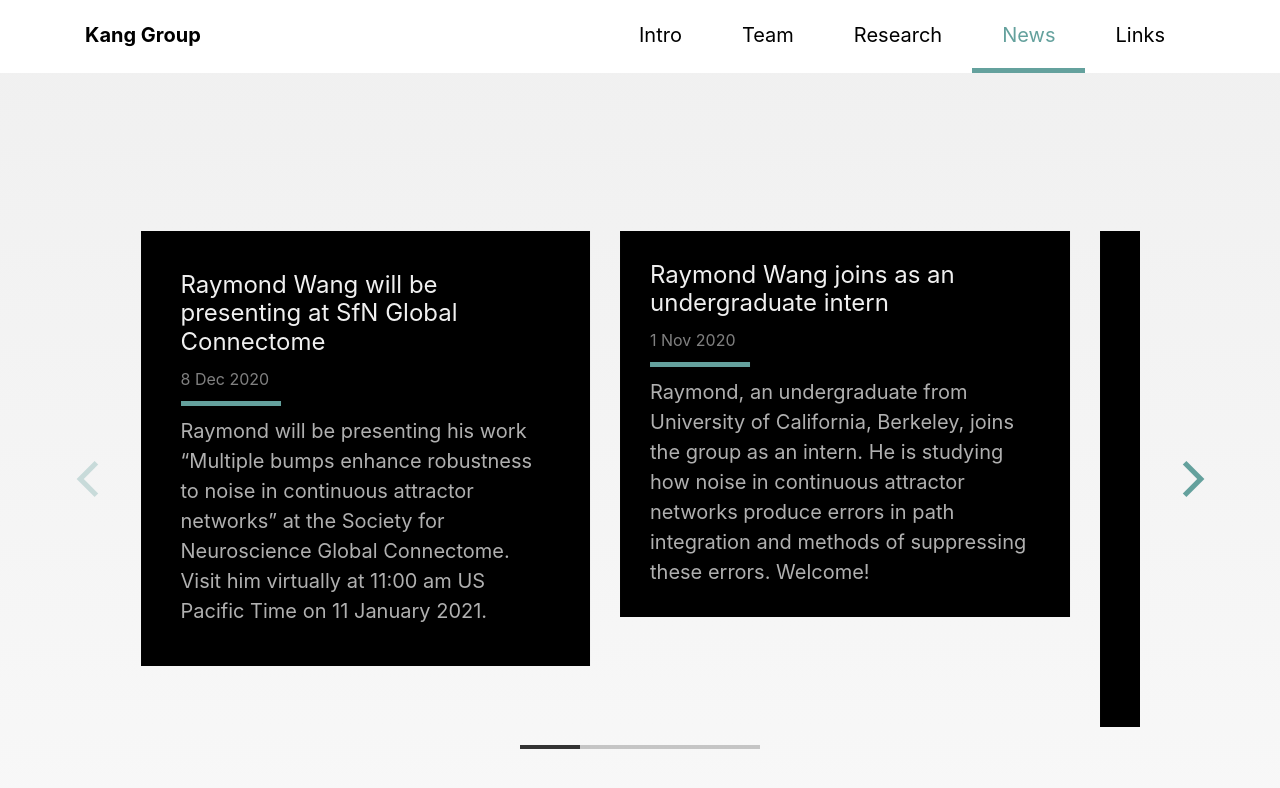
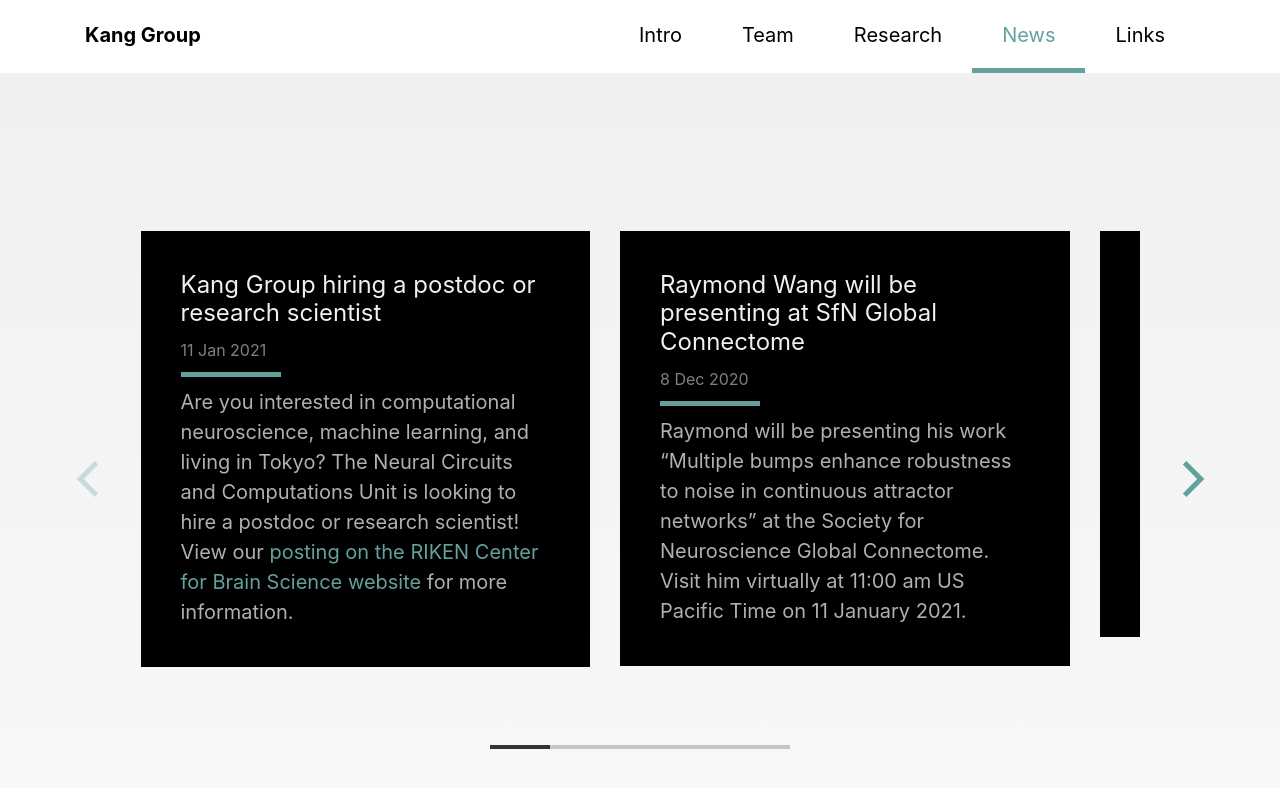
Before and after one commit to louiskang/group.github.io, a Jekyll site: the page built from index.html, in a window 1280 px wide and 900 px high, scrolled down 4659 px. Shown: the top 788 px of the window. Built offline with Jekyll 4.4.1, drawn with Linux system fonts in a browser that asks for light colours; some web fonts are replaced; some of the changed text lies outside the part shown.

Commit message:
Added job posting

```diff
--- a/_includes/links.html
+++ b/_includes/links.html
@@ -3,34 +3,38 @@
   <div class="container">
     <img class="img-fluid" src="/media/bg-brain-bottom.svg" alt="" />
 
-    <div class="row row-cols-1 row-cols-md-3 py-5 py-md-7">
+    <div class="row row-cols-1 row-cols-md-3 py-5 py-md-6">
       <div class="col-8 col-md-4 mx-auto mb-3 mb-md-0">
         <div class="card py-3 h-100">
-          <div class="card-body text-center">
-            <p>Visit our code and data repository</p>
-            <a class="btn btn-outline-primary" href="https://drive.google.com/drive/folders/1TF9FIyp5DXVFqlpFIC_PlJckuJgUu9mK?usp=sharing"><i class="material-icons">link</i></a>
+          <div class="card-body text-center d-flex flex-column">
+            <p class="mb-auto">Access our code and data repository</p>
+            <div class="container mt-3">
+              <a class="btn btn-outline-primary" href="https://drive.google.com/drive/folders/1TF9FIyp5DXVFqlpFIC_PlJckuJgUu9mK?usp=sharing"><i class="material-icons">folder</i></a>
+            </div>
           </div>
         </div>
       </div>
       <div class="col-8 col-md-4 mx-auto mb-3 mb-md-0">
         <div class="card py-3 h-100">
-          <div class="card-body text-center">
-            <p>Email Louis at louis.kang@riken.jp</p>
-            <button class="btn btn-copy btn-outline-primary" data-clipboard-text="louis.kang@riken.jp">
-              <i class="material-icons">content_copy</i>
-            </button>
+          <div class="card-body text-center d-flex flex-column">
+            <p class="mb-auto">Visit our RIKEN Center for Brain Science webpage</p>
+            <div class="container mt-3">
+              <a class="btn btn-outline-primary" href="https://cbs.riken.jp/en/faculty/"><i class="material-icons">school</i></a>
+          </div>
           </div>
         </div>
       </div>
       <div class="col-8 col-md-4 mx-auto mb-3 mb-md-0">
         <div class="card py-3 h-100">
-          <div class="card-body text-center">
-            <p>Follow our outreach on Instagram</p>
-            <a class="btn btn-outline-primary btn-svg btn-soon" data-toggle="tooltip" data-original-title="Hooray!">
-              <svg width="4rem" height="4rem" viewBox="-12 -12 48 48">
-                <path d="M12,2.2c3.2,0,3.6,0,4.9,0.1c3.3,0.1,4.8,1.7,4.9,4.9c0.1,1.3,0.1,1.6,0.1,4.8c0,3.2,0,3.6-0.1,4.8c-0.1,3.2-1.7,4.8-4.9,4.9c-1.3,0.1-1.6,0.1-4.9,0.1c-3.2,0-3.6,0-4.8-0.1c-3.3-0.1-4.8-1.7-4.9-4.9c-0.1-1.3-0.1-1.6-0.1-4.8c0-3.2,0-3.6,0.1-4.8c0.1-3.2,1.7-4.8,4.9-4.9C8.4,2.2,8.8,2.2,12,2.2z M12,0C8.7,0,8.3,0,7.1,0.1c-4.4,0.2-6.8,2.6-7,7C0,8.3,0,8.7,0,12s0,3.7,0.1,4.9c0.2,4.4,2.6,6.8,7,7C8.3,24,8.7,24,12,24s3.7,0,4.9-0.1c4.4-0.2,6.8-2.6,7-7C24,15.7,24,15.3,24,12s0-3.7-0.1-4.9c-0.2-4.4-2.6-6.8-7-7C15.7,0,15.3,0,12,0z M12,5.8c-3.4,0-6.2,2.8-6.2,6.2s2.8,6.2,6.2,6.2s6.2-2.8,6.2-6.2C18.2,8.6,15.4,5.8,12,5.8z M12,16c-2.2,0-4-1.8-4-4c0-2.2,1.8-4,4-4s4,1.8,4,4C16,14.2,14.2,16,12,16z M18.4,4.2c-0.8,0-1.4,0.6-1.4,1.4S17.6,7,18.4,7c0.8,0,1.4-0.6,1.4-1.4S19.2,4.2,18.4,4.2z"></path>
-              </svg>
-            </a>
+          <div class="card-body text-center d-flex flex-column">
+            <p class="mb-auto">Follow our outreach on Instagram</p>
+            <div class="container mt-3">
+              <a class="btn btn-outline-primary btn-svg btn-soon" data-toggle="tooltip" data-original-title="Coming soon!">
+                <svg width="4rem" height="4rem" viewBox="-12 -12 48 48">
+                  <path d="M12,2.2c3.2,0,3.6,0,4.9,0.1c3.3,0.1,4.8,1.7,4.9,4.9c0.1,1.3,0.1,1.6,0.1,4.8c0,3.2,0,3.6-0.1,4.8c-0.1,3.2-1.7,4.8-4.9,4.9c-1.3,0.1-1.6,0.1-4.9,0.1c-3.2,0-3.6,0-4.8-0.1c-3.3-0.1-4.8-1.7-4.9-4.9c-0.1-1.3-0.1-1.6-0.1-4.8c0-3.2,0-3.6,0.1-4.8c0.1-3.2,1.7-4.8,4.9-4.9C8.4,2.2,8.8,2.2,12,2.2z M12,0C8.7,0,8.3,0,7.1,0.1c-4.4,0.2-6.8,2.6-7,7C0,8.3,0,8.7,0,12s0,3.7,0.1,4.9c0.2,4.4,2.6,6.8,7,7C8.3,24,8.7,24,12,24s3.7,0,4.9-0.1c4.4-0.2,6.8-2.6,7-7C24,15.7,24,15.3,24,12s0-3.7-0.1-4.9c-0.2-4.4-2.6-6.8-7-7C15.7,0,15.3,0,12,0z M12,5.8c-3.4,0-6.2,2.8-6.2,6.2s2.8,6.2,6.2,6.2s6.2-2.8,6.2-6.2C18.2,8.6,15.4,5.8,12,5.8z M12,16c-2.2,0-4-1.8-4-4c0-2.2,1.8-4,4-4s4,1.8,4,4C16,14.2,14.2,16,12,16z M18.4,4.2c-0.8,0-1.4,0.6-1.4,1.4S17.6,7,18.4,7c0.8,0,1.4-0.6,1.4-1.4S19.2,4.2,18.4,4.2z"></path>
+                </svg>
+              </a>
+            </div>
           </div>
           </div>
         </div>
--- a/_includes/news.html
+++ b/_includes/news.html
@@ -3,6 +3,13 @@
   <div class="container">
 
     <div id="newsCarousel">
+      <div class="carousel-cell">
+        <h6 class="title">Kang Group hiring a postdoc or research scientist</h6>
+        <p class="date">11 Jan 2021</p>
+        <hr class="mt-2 mb-2 ml-0"/>
+        <p class="text">Are you interested in computational neuroscience, machine learning, and living in Tokyo? The Neural Circuits and Computations Unit is looking to hire a postdoc or research scientist! View our <a href="https://cbs.riken.jp/en/careers/20210107_w20220_l.kang_r.html">posting on the RIKEN Center for Brain Science website</a> for more information.</p>
+      </div>
+
       <div class="carousel-cell">
         <h6 class="title">Raymond Wang will be presenting at SfN Global Connectome</h6>
         <p class="date">8 Dec 2020</p>
@@ -10,7 +17,7 @@
         <p class="text">Raymond will be presenting his work &ldquo;Multiple bumps enhance robustness to noise in continuous attractor networks&rdquo; at the Society for Neuroscience Global Connectome. Visit him virtually at 11:00 am US Pacific Time on 11 January 2021.</p>
       </div>
 
-      <div class="carousel-cell p-4">
+      <div class="carousel-cell">
         <h6 class="title">Raymond Wang joins as an undergraduate intern</h6>
         <p class="date">1 Nov 2020</p>
         <hr class="mt-2 mb-2 ml-0"/>
@@ -18,10 +25,10 @@
       </div>
 
       <div class="carousel-cell">
-        <h6 class="title">Topological data analysis preprint uploaded to bioRxiv</h6>
+        <h6 class="title">Topological data analysis preprint on bioRxiv</h6>
         <p class="date">8 Dec 2020</p>
         <hr class="mt-2 mb-2 ml-0"/>
-        <p class="text">Louis has uploaded the preprint &ldquo;State space discovery in spatial representation circuits with persistent cohomology&rdquo; to the bioRxiv. This project explores and characterizes how topological data can be applied to neuroscience data. It is a collaboration with computational topologists Dmitriy Morozov and Boyan Xu at Lawrence Berkeley National Laboratory.</p>
+        <p class="text">Read our preprint <a href="https://www.biorxiv.org/content/10.1101/2020.10.06.328773v1">&ldquo;State space discovery in spatial representation circuits with persistent cohomology&rdquo;</a> to bioRxiv. This project explores and characterizes how topological data can be applied to neuroscience data. It is a collaboration with computational topologists Dmitriy Morozov and Boyan Xu at Lawrence Berkeley National Laboratory.</p>
       </div>
 
       <div class="carousel-cell">
--- a/_includes/team.html
+++ b/_includes/team.html
@@ -33,7 +33,7 @@
           <div class='d-flex'>
             <button class="btn btn-copy btn-outline-primary d-flex align-items-center" data-clipboard-text="raymondwang@berkeley.edu"><i class="material-icons">content_copy</i> raymondwang@berkeley.edu</button>
 
-            <a class="btn btn-outline-primary d-flex align-items-center" href=""><i class="material-icons">save_alt</i> CV</a>
+            <a class="btn btn-outline-primary d-flex align-items-center" href="/docs/Louis_Kang_CV.pdf"><i class="material-icons">save_alt</i> CV</a>
           </div>
         </div>
       </div>
```
Also changed, not shown: 1 other file.
